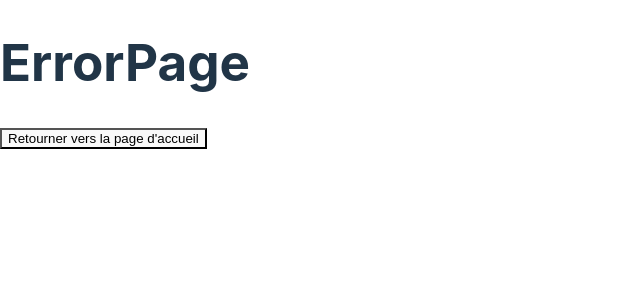
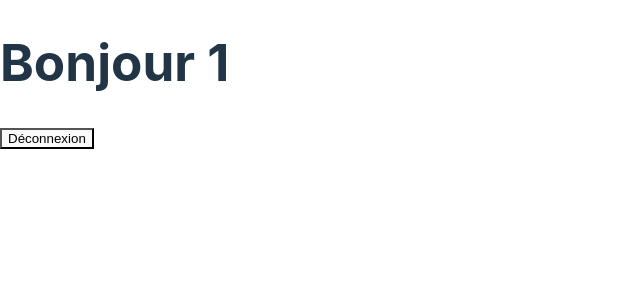
Before and after one commit to MehdiYousfi/crazee-burger, a React (Vite) app: page /order/1 in a window 1280 px wide. Shown: the top 300 px of the page, without its empty margins (0-640 px from the left). Built offline with nearby package versions, Linux system fonts and the light colour scheme.

Commit message:
✨ F02: LOGIN > add redirection to ErrorPage on Submit with username

```diff
--- a/src/App.jsx
+++ b/src/App.jsx
@@ -15,7 +15,7 @@ function App() {
     <Routes>
 
         <Route  path='/' element={<LoginPage/>} />
-        <Route  path='/order' element={<OrderPage/>} />
+        <Route  path='/order/:username' element={<OrderPage/>} />
         <Route  path='*' element={<ErrorPage/>} />
 
     </Routes>
--- a/src/components/pages/login/LoginForm.jsx
+++ b/src/components/pages/login/LoginForm.jsx
@@ -4,25 +4,26 @@ import { Link, useNavigate } from 'react-router-dom';
 
 export default function LoginForm() {
   // Utilisez useNavigate pour obtenir la fonction de navigation
-  const navigate = useNavigate();
+
 
   // STATE
   const [inputValue, setInputValue] = useState("");
+  const navigate = useNavigate()
 
   // COMPORTEMENTS
   const handleSubmit = (event) => {
     event.preventDefault();
-    alert(`Bonjour ${inputValue}`);
     setInputValue("");
+    navigate(`order/${inputValue}`)
   };
 
   const handleChange = (event) => {
     setInputValue(event.target.value);
   };
 
-  // Déclenchez la navigation lorsque le bouton est cliqué
+  // Déclenche la navigation lorsque le bouton est cliqué
   const handleButtonClick = () => {
-    navigate('/OrderPage');
+    // navigate('/OrderPage');
   };
 
   // AFFICHAGE
@@ -34,7 +35,7 @@ export default function LoginForm() {
       <input value={inputValue} onChange={handleChange} type="text" placeholder="Entrez votre prénom..." required />
       {/* Utilisez la fonction de navigation lorsque le bouton est cliqué */}
       <button onClick={handleButtonClick}> Accédez à votre espace</button>
-      <Link to="/order">Vers OrderPage</Link>
+
     </form>
   );
 }
--- a/src/components/pages/order/OrderPage.jsx
+++ b/src/components/pages/order/OrderPage.jsx
@@ -1,9 +1,19 @@
-import { Link } from "react-router-dom";
+import { Link, useParams } from "react-router-dom";
 
 export default function OrderPage() {
+
+  // STATE
+  const {username} = useParams ()
+
+
+
+  // COMPORTEMENTS
+
+
+  //AFFICHAGE
   return (
   <div>
-    <h1>OrderPage</h1>
+    <h1>Bonjour {username}</h1>
     <Link to='/'>
       <button>Déconnexion</button>
     </Link>
```
